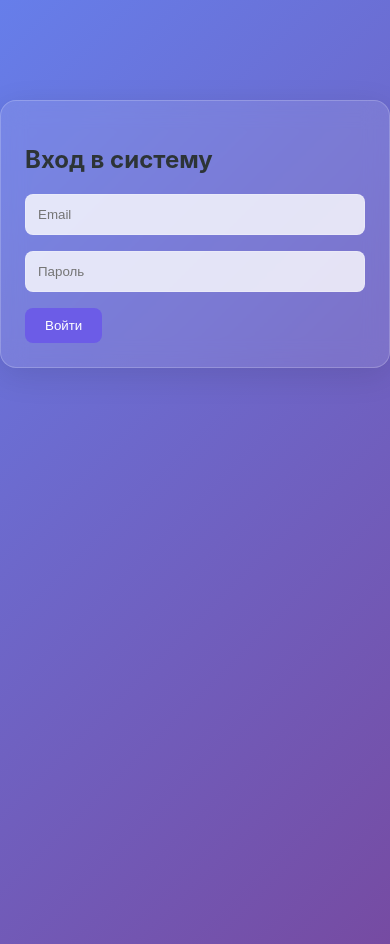
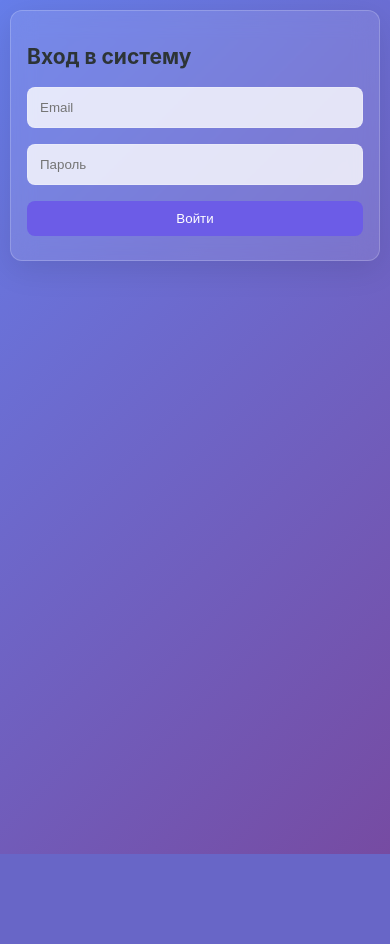
Before and after one commit to yowaike/coursework1, a FastAPI app: page / in a window 390 px wide. After the commit the page ends 854 px from the top, so only its background shows below. Run offline with FastAPI, Linux system fonts and the light colour scheme.

Commit message:
добавлена адаптивная вёрстка для мобильных устройств и улучшена доступность интерфейса

```diff
--- a/frontend/static/css/glass.css
+++ b/frontend/static/css/glass.css
@@ -81,3 +81,68 @@ body {
     text-align: center;
     font-size: 14px;
 }
+/* адаптивная вёрстка для мобильных устройств */
+@media (max-width: 768px) {
+    body {
+        font-size: 14px;
+    }
+
+    .glass-card {
+        padding: 16px;
+        border-radius: 12px;
+        margin: 10px !important;
+    }
+
+    /* боковое меню на мобильных */
+    #dashboard-root > div:first-child {
+        width: 100% !important;
+        height: auto !important;
+        margin: 10px !important;
+    }
+
+    /* контент на всю ширину */
+    #dashboard-root > div:last-child {
+        padding: 10px !important;
+    }
+
+    /* таблица с прокруткой */
+    table {
+        font-size: 13px;
+        display: block;
+        overflow-x: auto;
+        white-space: nowrap;
+    }
+
+    th, td {
+        padding: 8px !important;
+    }
+
+    /* кнопки в столбик */
+    .btn {
+        width: 100%;
+        margin-bottom: 8px;
+    }
+
+    /* форма в одну колонку */
+    form {
+        display: flex;
+        flex-direction: column;
+    }
+
+    /* скрытие второстепенных элементов */
+    .hide-mobile {
+        display: none;
+    }
+}
+
+/* фокус для доступности */
+.input:focus,
+.btn:focus {
+    outline: 2px solid var(--accent);
+    outline-offset: 2px;
+}
+
+/* плавные переходы */
+* {
+    transition: background-color 0.2s, border-color 0.2s;
+}
```
